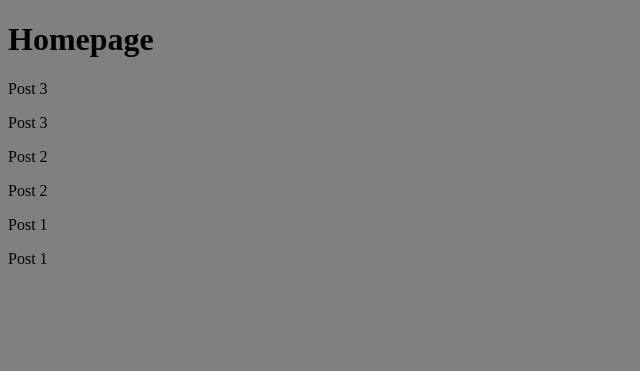
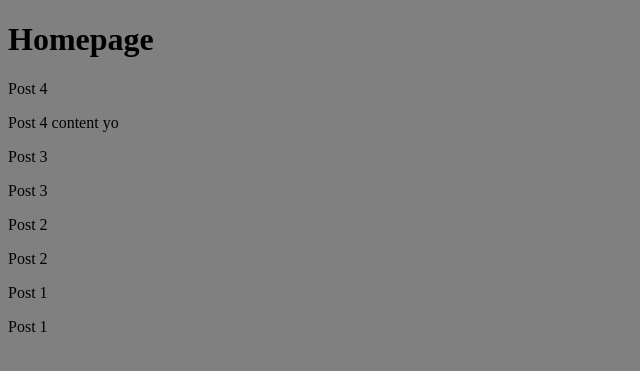
Before and after one commit to jeking123/www.thinkingdesign.studio, a Jekyll site: the page built from index.md, in a window 1280 px wide. Shown: the top 371 px of the page, without its empty margins (0-640 px from the left). Built offline with Jekyll 4.4.1, drawn with Linux system fonts in a browser that asks for light colours.

Commit message:
Updated Post 4 and 1 other file

```diff
--- /dev/null
+++ b/_posts/2018-05-09-post-4.markdown
@@ -0,0 +1,6 @@
+---
+title: Post 4
+date: 2018-05-09 23:26:00 Z
+---
+
+Post 4 content yo
```
Also changed, not shown: index.md (line endings or trailing spaces).
